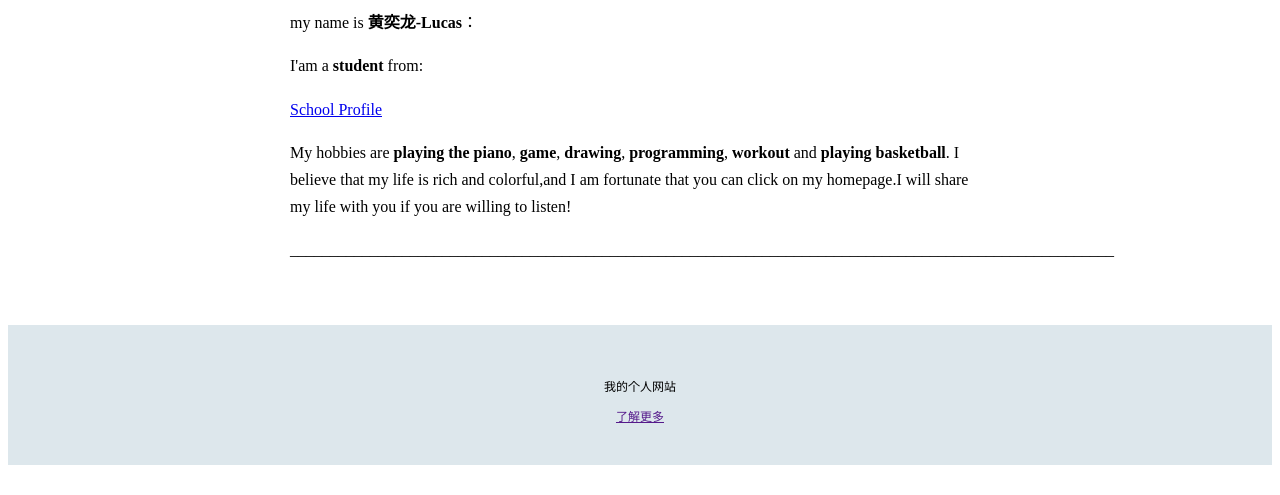
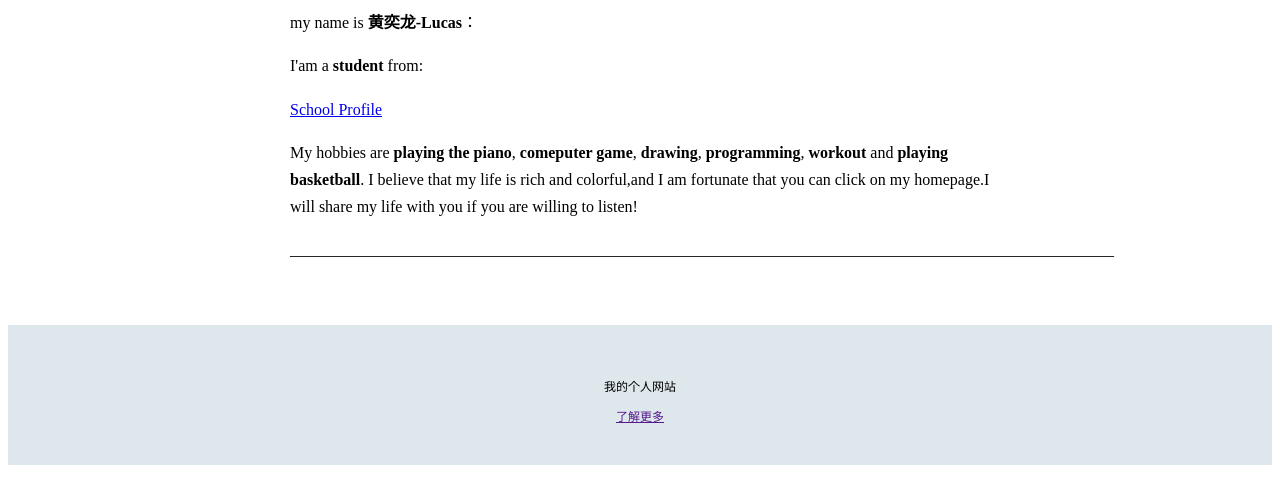
Before and after one commit to lucasdedfasdf/re01-one, a plain HTML site: page index.html in a window 1280 px wide. Shown: the part 305-800 px from the top of the page. Drawn offline with Linux system fonts and the light colour scheme.

Commit message:
Update index.html

```diff
--- a/index.html
+++ b/index.html
@@ -43,7 +43,7 @@
         <p>
             My hobbies are
             <strong>playing the piano</strong>,
-            <strong>game</strong>,
+            <strong>comeputer game</strong>,
             <strong>drawing</strong>,
             <strong>programming</strong>,
             <strong>workout</strong>
```
